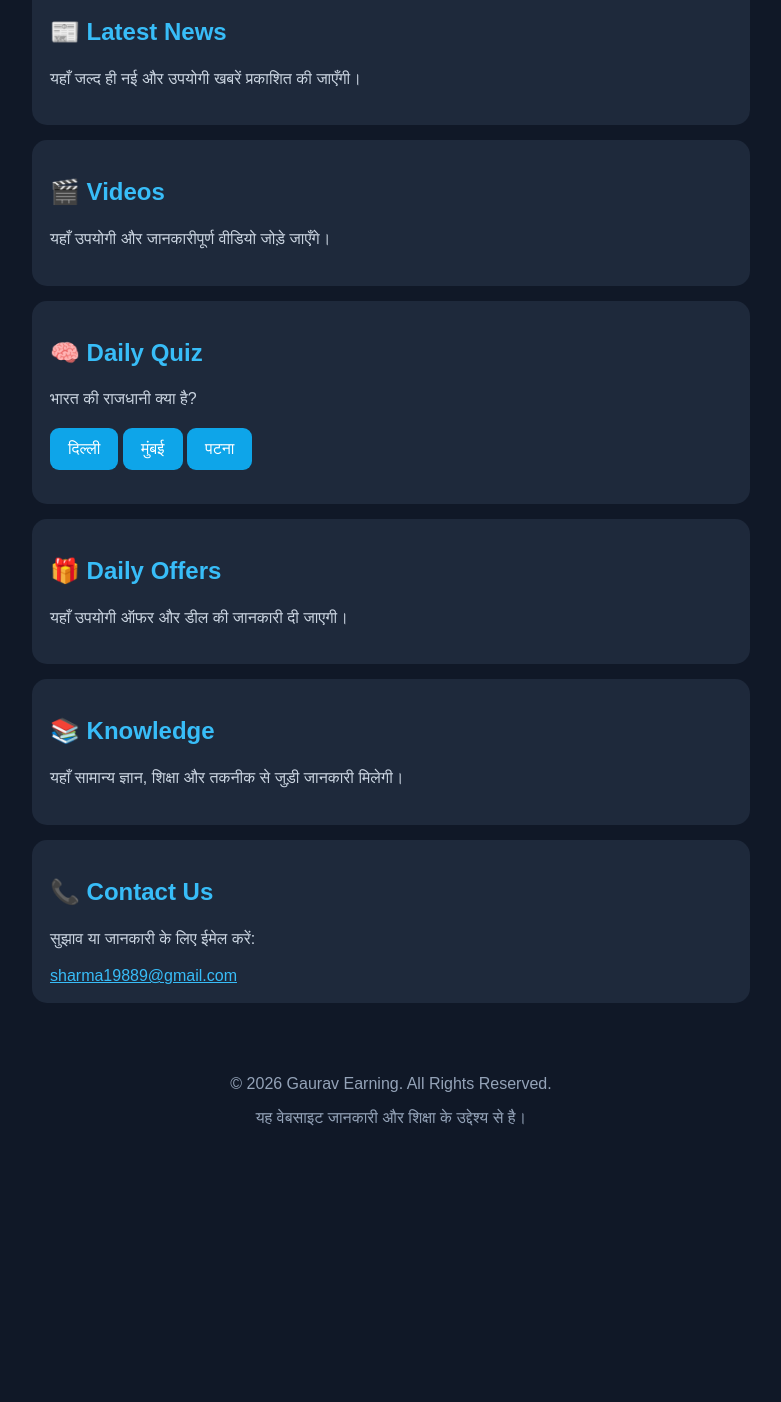
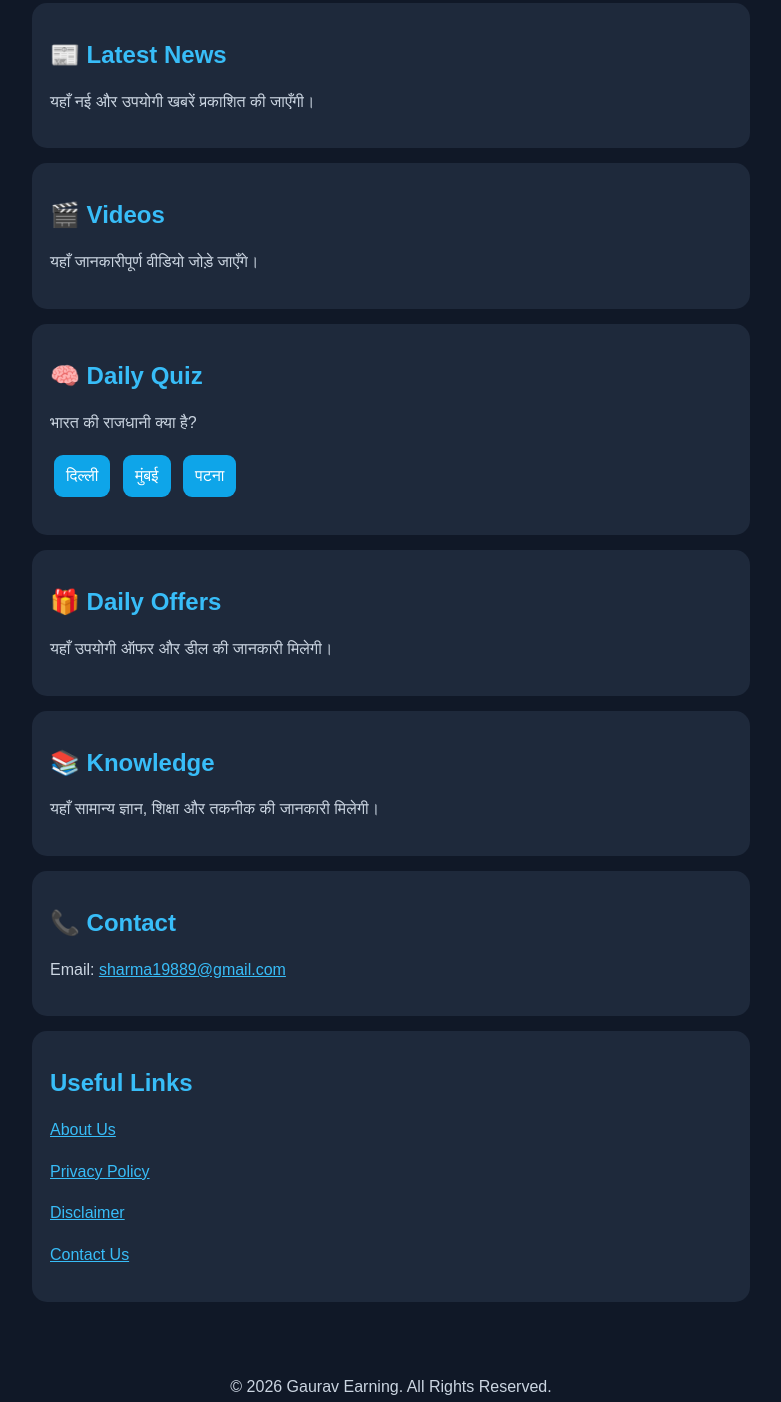
Before and after one commit to gauravs19889-alt/gaurav-earning, a plain HTML site: page index.html in a window 1280 px wide. Shown: the part 391-1793 px from the top of the page, without its empty margins (249-1030 px from the left). Before the commit the page ends 1559 px from the top, so only its background shows below. Drawn offline with Linux system fonts and the light colour scheme.

Commit message:
Update index.html

```diff
--- a/index.html
+++ b/index.html
@@ -9,21 +9,19 @@
 <link rel="manifest" href="manifest.webmanifest">
 <style>
 *{box-sizing:border-box}
-body{margin:0;background:#101827;color:#fff;font-family:Arial,sans-serif}
+body{margin:0;background:#101827;color:white;font-family:Arial,sans-serif}
 header{padding:25px 18px;background:linear-gradient(135deg,#172554,#075985)}
 h1{margin:0;font-size:28px}
 header p{color:#dbeafe}
 nav{display:flex;gap:10px;overflow:auto;padding:12px;background:#172033}
 nav a{color:white;text-decoration:none;background:#26354c;padding:10px 14px;border-radius:20px;white-space:nowrap}
 main{padding:16px;max-width:750px;margin:auto}
-.welcome{background:#1e293b;padding:20px;border-radius:15px;margin-bottom:18px}
+.card,.welcome{background:#1e293b;padding:18px;border-radius:15px;margin:15px 0}
 h2{color:#38bdf8}
-.card{background:#1e293b;padding:18px;border-radius:15px;margin:15px 0}
-.card p{color:#cbd5e1;line-height:1.6}
-button{background:#0ea5e9;color:white;border:0;border-radius:9px;padding:12px 18px;font-size:16px}
-button:active{background:#0284c7}
+p{line-height:1.6;color:#cbd5e1}
+button{background:#0ea5e9;color:white;border:0;border-radius:9px;padding:12px;margin:4px;font-size:16px}
+a{color:#38bdf8}
 footer{text-align:center;padding:25px;color:#94a3b8}
-a{color:#38bdf8}
 </style>
 </head>
 <body>
@@ -48,17 +46,17 @@ a{color:#38bdf8}
 
 <section class="card" id="news">
 <h2>📰 Latest News</h2>
-<p>यहाँ जल्द ही नई और उपयोगी खबरें प्रकाशित की जाएँगी।</p>
+<p>यहाँ नई और उपयोगी खबरें प्रकाशित की जाएँगी।</p>
 </section>
 
 <section class="card" id="videos">
 <h2>🎬 Videos</h2>
-<p>यहाँ उपयोगी और जानकारीपूर्ण वीडियो जोड़े जाएँगे।</p>
+<p>यहाँ जानकारीपूर्ण वीडियो जोड़े जाएँगे।</p>
 </section>
 
 <section class="card" id="quiz">
 <h2>🧠 Daily Quiz</h2>
-<p id="question">भारत की राजधानी क्या है?</p>
+<p>भारत की राजधानी क्या है?</p>
 <button onclick="answer('Delhi')">दिल्ली</button>
 <button onclick="answer('Mumbai')">मुंबई</button>
 <button onclick="answer('Patna')">पटना</button>
@@ -67,29 +65,35 @@ a{color:#38bdf8}
 
 <section class="card" id="offers">
 <h2>🎁 Daily Offers</h2>
-<p>यहाँ उपयोगी ऑफर और डील की जानकारी दी जाएगी।</p>
+<p>यहाँ उपयोगी ऑफर और डील की जानकारी मिलेगी।</p>
 </section>
 
 <section class="card" id="knowledge">
 <h2>📚 Knowledge</h2>
-<p>यहाँ सामान्य ज्ञान, शिक्षा और तकनीक से जुड़ी जानकारी मिलेगी।</p>
+<p>यहाँ सामान्य ज्ञान, शिक्षा और तकनीक की जानकारी मिलेगी।</p>
 </section>
 
 <section class="card">
-<h2>📞 Contact Us</h2>
-<p>सुझाव या जानकारी के लिए ईमेल करें:</p>
-<a href="mailto:sharma19889@gmail.com">sharma19889@gmail.com</a>
+<h2>📞 Contact</h2>
+<p>Email: <a href="mailto:sharma19889@gmail.com">sharma19889@gmail.com</a></p>
+</section>
+
+<section class="card">
+<h2>Useful Links</h2>
+<p><a href="about.html">About Us</a></p>
+<p><a href="privacy.html">Privacy Policy</a></p>
+<p><a href="disclaimer.html">Disclaimer</a></p>
+<p><a href="contact.html">Contact Us</a></p>
 </section>
 </main>
 
 <footer>
 <p>© 2026 Gaurav Earning. All Rights Reserved.</p>
-<p>यह वेबसाइट जानकारी और शिक्षा के उद्देश्य से है।</p>
 </footer>
 
 <script>
 function answer(value){
-let result=document.getElementById("result");
+const result=document.getElementById("result");
 if(value==="Delhi"){
 result.textContent="🎉 सही जवाब! बहुत अच्छे!";
 result.style.color="#4ade80";
```
